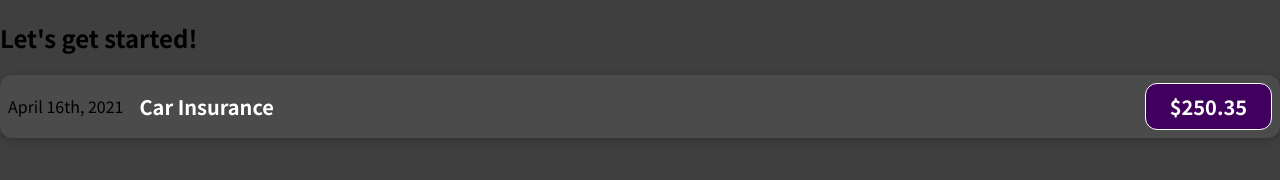
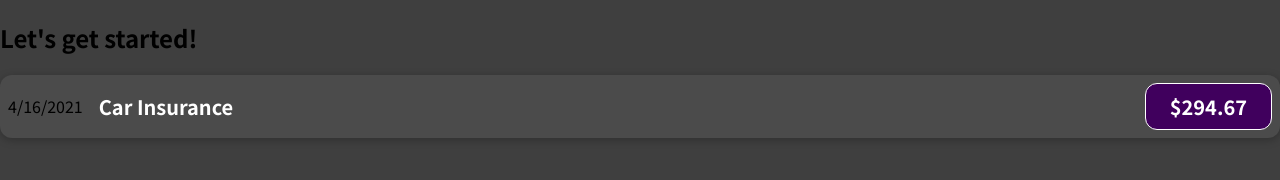
Before and after one commit to elviravaladez/react-repository, a React (Create React App) app: page / in a window 1280 px wide. Shown: the top 180 px of the page. Built offline with nearby package versions, Linux system fonts and the light colour scheme.

Commit message:
add: const for date, title, and amount

```diff
--- a/src/components/ExpenseItem.js
+++ b/src/components/ExpenseItem.js
@@ -1,12 +1,16 @@
 import './ExpenseItem.css';
 
 function ExpenseItem() {
+    const expenseDate = new Date(2021, 3, 16);
+    const expenseTitle = 'Car Insurance';
+    const expenseAmount = 294.67;
+
     return (
         <div className="expense-item">
-            <div>April 16th, 2021</div>
+            <div>{expenseDate.toLocaleDateString()}</div>
             <div className="expense-item__description">
-                <h2>Car Insurance</h2>
-                <div className="expense-item__price">$250.35</div>
+                <h2>{expenseTitle}</h2>
+                <div className="expense-item__price">${expenseAmount}</div>
             </div>
         </div>
     );
```
